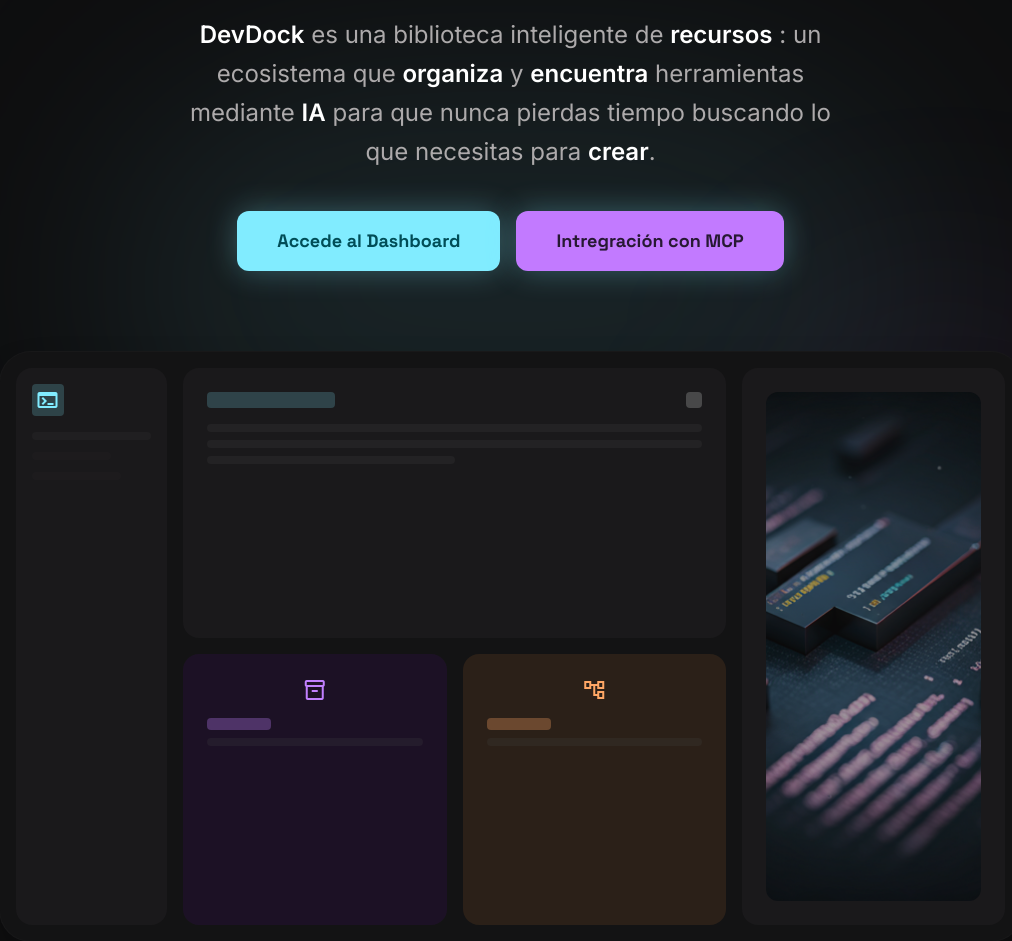
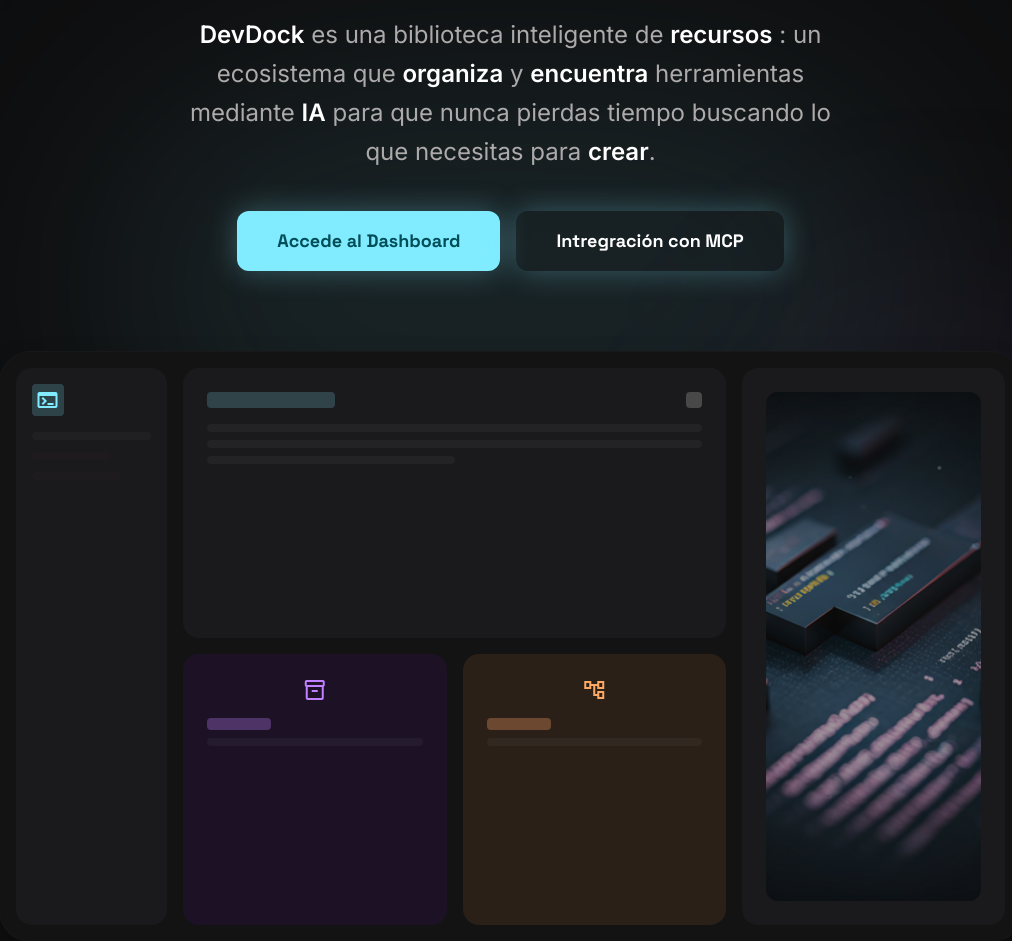
Before and after one commit to MelchorRuiz/DevDock, a Flask app: page / in a window 1280 px wide. Shown: the part 329-1270 px from the top of the page, without its empty margins (122-1134 px from the left). Run offline with Flask 3, Linux system fonts and the light colour scheme; style sheets or scripts are compiled from the project's sources.

Commit message:
fix: update MCP integration button styles for improved visibility

```diff
--- a/app/templates/index.html
+++ b/app/templates/index.html
@@ -36,7 +36,7 @@
                     Accede al Dashboard
                 </a>
                 <button onclick="document.getElementById('mcp-integration').scrollIntoView({ behavior: 'smooth' })"
-                    class=" bg-purple-400 hover:bg-purple-500 text-black/80 px-10 py-4 rounded-xl font-label font-bold text-lg shadow-[0_0_30px_rgba(129,236,255,0.3)] transition-all cursor-pointer">
+                    class="px-10 py-4 rounded-xl font-label font-bold text-lg shadow-[0_0_30px_rgba(129,236,255,0.3)] transition-all cursor-pointer hover:bg-secondary/10">
                     Intregración con MCP
                 </button>
             </div>
```
